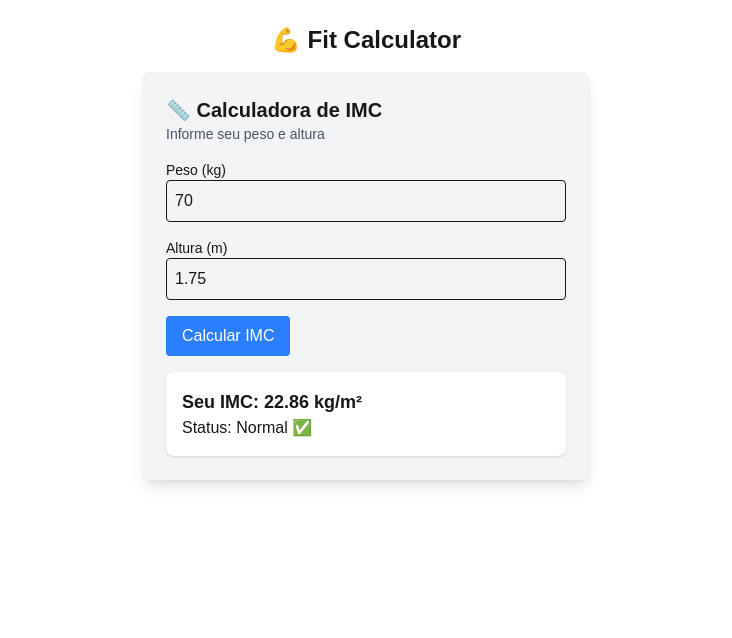
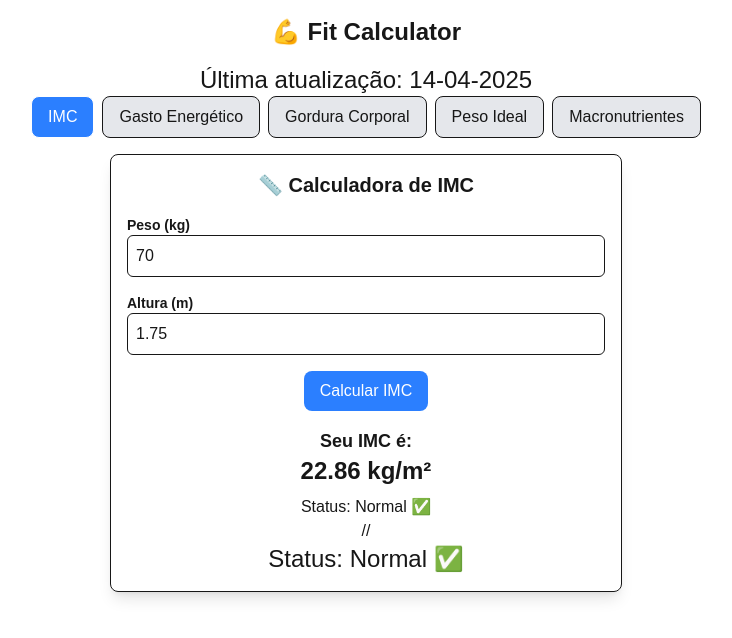
Before and after one commit to Charamba/FitCalculator, a Next.js app: page / in a window 1280 px wide. Both pictures are taken after a click on the button "Calcular IMC". Shown: the top 638 px of the page, without its empty margins (274-1006 px from the left). Built offline with nearby package versions, Linux system fonts and the light colour scheme.

Commit message:
Update page.js

```diff
--- a/src/app/page.js
+++ b/src/app/page.js
@@ -1,60 +1,209 @@
-"use client";  // <- Adicione esta linha
+"use client";
+
 import { useState } from "react";
 
-export default function Home() {
+export default function FitCalculator() {
+  const [tab, setTab] = useState("IMC");
+
+  return (
+    <div className="flex flex-col items-center p-4 w-full">
+      <h1 className="text-2xl font-bold mb-4">💪 Fit Calculator</h1>
+      <p className="text-2xl font-medium"> Última atualização: 14-04-2025 </p>
+      <div className="flex flex-wrap justify-center gap-2 mb-4 w-full">
+        {[
+          "IMC",
+          "Gasto Energético",
+          "Gordura Corporal",
+          "Peso Ideal",
+          "Macronutrientes",
+        ].map((item) => (
+          <button
+            key={item}
+            onClick={() => setTab(item)}
+            className={`px-4 py-2 rounded-lg border ${
+              tab === item ? "bg-blue-500 text-white" : "bg-gray-200"
+            }`}
+          >
+            {item}
+          </button>
+        ))}
+      </div>
+      <div className="w-full max-w-lg">{tab === "IMC" && <IMCCalculator />}</div>
+      <div className="w-full max-w-lg">{tab === "Gasto Energético" && <CalculadoraGET />}</div>
+    </div>
+  );
+}
+
+function IMCCalculator() {
   const [peso, setPeso] = useState(70);
   const [altura, setAltura] = useState(1.75);
-  const [imc, setImc] = useState(null);
-  const [status, setStatus] = useState("");
+  const [imc, setIMC] = useState(null);
+  const [status, setStatus] = useState(null);
 
-  const calcularIMC = () => {
-    const imcValue = peso / (altura * altura);
-    setImc(imcValue.toFixed(2));
-    if (imcValue >= 40) setStatus("Obesidade grau 3 🚨");
-    else if (imcValue >= 35) setStatus("Obesidade grau 2 🚨");
-    else if (imcValue >= 30) setStatus("Obesidade grau 1 🚨");
-    else if (imcValue >= 25) setStatus("Sobrepeso ⚠️");
-    else if (imcValue >= 18.5) setStatus("Normal ✅");
+  function calcularIMC() {
+    const valorIMC = peso / (altura * altura);
+    setIMC(valorIMC.toFixed(2));
+    getIMCStatus(valorIMC.toFixed(2));
+  }
+
+  function getIMCStatus(valorIMC) {
+    if (valorIMC >= 40.0) setStatus("Obesidade grau 3 🚨");
+    else if (valorIMC >= 35.0) setStatus("Obesidade grau 2 🚨");
+    else if (valorIMC >= 30.0) setStatus("Obesidade grau 1 🚨");
+    else if (valorIMC >= 25.0) setStatus("Sobrepeso ⚠️");
+    else if (valorIMC >= 18.5) setStatus("Normal ✅");
     else setStatus("Abaixo do normal ⚠️");
-  };
+  }
 
   return (
-    <div className="flex flex-col items-center p-6">
-      <h1 className="text-2xl font-bold mb-4">💪 Fit Calculator</h1>
-      <div className="bg-gray-100 p-6 rounded-lg shadow-lg w-full max-w-md">
-        <h2 className="text-xl font-semibold">📏 Calculadora de IMC</h2>
-        <p className="text-sm text-gray-600">Informe seu peso e altura</p>
-        <div className="mt-4">
-          <label className="block text-sm">Peso (kg)</label>
+    <div className="flex flex-col items-center gap-4 p-4 border rounded-lg shadow-lg w-full">
+      <h2 className="text-xl font-bold">📏 Calculadora de IMC</h2>
+      <div className="flex flex-col w-full">
+        <label className="text-sm font-semibold">Peso (kg)</label>
         <input
           type="number"
-            className="border p-2 w-full rounded"
           value={peso}
           onChange={(e) => setPeso(parseFloat(e.target.value))}
+          className="border p-2 rounded-md"
         />
       </div>
-        <div className="mt-4">
-          <label className="block text-sm">Altura (m)</label>
+      <div className="flex flex-col w-full">
+        <label className="text-sm font-semibold">Altura (m)</label>
         <input
           type="number"
-            className="border p-2 w-full rounded"
           value={altura}
           onChange={(e) => setAltura(parseFloat(e.target.value))}
+          className="border p-2 rounded-md"
         />
       </div>
       <button
-          className="mt-4 bg-blue-500 text-white px-4 py-2 rounded"
         onClick={calcularIMC}
+        className="bg-blue-500 text-white px-4 py-2 rounded-lg"
       >
         Calcular IMC
       </button>
       {imc && (
-          <div className="mt-4 p-4 bg-white rounded-lg shadow">
-            <p className="text-lg font-semibold">Seu IMC: {imc} kg/m²</p>
-            <p className="text-md font-medium">Status: {status}</p>
+        <div className="text-center">
+          <h3 className="text-lg font-semibold">Seu IMC é:</h3>
+          <p className="text-2xl font-bold">{imc} kg/m²</p>
+          <p className="text-md mt-2 font-medium">Status: {status}</p>
+          //<p className="text-2xl font-medium">Status: {status}</p>
         </div>
       )}
     </div>
+  );
+}
+
+function CalculadoraGET() {
+  const [sexo, setSexo] = useState('Homem');
+  const [peso, setPeso] = useState('');
+  const [altura, setAltura] = useState('');
+  const [idade, setIdade] = useState('');
+  const [atividade, setAtividade] = useState('Sedentário');
+  const [resultado, setResultado] = useState(null);
+
+  const calcularTMB = (sexo, peso, altura, idade) => {
+    if (sexo === 'Homem') {
+      return 88.36 + 13.4 * peso + 4.8 * altura - 5.7 * idade;
+    } else {
+      return 447.6 + 9.2 * peso + 3.1 * altura - 4.3 * idade;
+    }
+  };
+
+  const calcularGET = (tmb, atividade) => {
+    const fatores = {
+      'Sedentário': 1.2,
+      'Levemente ativo': 1.375,
+      'Moderadamente ativo': 1.55,
+      'Muito ativo': 1.725,
+      'Extremamente ativo': 1.9,
+    };
+    return tmb * fatores[atividade];
+  };
+
+  const handleSubmit = (e) => {
+    e.preventDefault();
+    const pesoNum = parseFloat(peso);
+    const alturaCm = parseFloat(altura) * 100;
+    const idadeNum = parseInt(idade);
+
+    if (isNaN(pesoNum) || isNaN(alturaCm) || isNaN(idadeNum)) {
+      setResultado({ erro: 'Preencha todos os campos corretamente.' });
+      return;
+    }
+
+    const tmb = calcularTMB(sexo, pesoNum, alturaCm, idadeNum);
+    const get = calcularGET(tmb, atividade);
+
+    setResultado({ tmb: tmb.toFixed(2), get: get.toFixed(2) });
+  };
+
+  return (
+    <div className="max-w-2xl mx-auto p-4">
+      <h1 className="text-2xl font-bold mb-4">🔋 Calculadora de Gasto Energético</h1>
+
+      <h2 className="text-xl font-semibold">🔥 Taxa Metabólica Basal (TMB)</h2>
+      <p className="mb-4">
+        A <strong>Taxa Metabólica Basal (TMB)</strong> é a quantidade mínima de energia que o corpo precisa para manter as funções vitais em repouso, como respiração, circulação e temperatura corporal.
+      </p>
+
+      <form onSubmit={handleSubmit} className="space-y-4">
+        <label className="block">
+          Sexo:
+          <select className="w-full border p-2" value={sexo} onChange={(e) => setSexo(e.target.value)}>
+            <option>Homem</option>
+            <option>Mulher</option>
+          </select>
+        </label>
+
+        <label className="block">
+          Peso (kg):
+          <input type="number" min="10" max="300" step="0.1" className="border p-2 rounded-md" value={peso} onChange={(e) => setPeso(e.target.value)} />
+        </label>
+
+        <label className="block">
+          Altura (m):
+          <input type="number" min="0.5" max="2.5" step="0.01" className="border p-2 rounded-md" value={altura} onChange={(e) => setAltura(e.target.value)} />
+        </label>
+
+        <label className="block">
+          Idade:
+          <input type="number" min="10" max="120" step="1" className="border p-2 rounded-md" value={idade} onChange={(e) => setIdade(e.target.value)} />
+        </label>
+
+        <label className="block">
+          Nível de Atividade Física:
+
+          🛋️ Sedentário (pouco ou nenhum exercício): TMB × 1.2
+          🚶 Levemente ativo (exercício leve 1-3 dias/semana): TMB × 1.375
+          🏃 Moderadamente ativo (exercício moderado 3-5 dias/semana): TMB × 1.55
+          🏋️ Muito ativo (exercício intenso 6-7 dias/semana): TMB × 1.725
+          🏆 Extremamente ativo (atletas ou trabalho físico intenso): TMB × 1.9
+
+          <select className="border p-2 rounded-md" value={atividade} onChange={(e) => setAtividade(e.target.value)}>
+            <option>Sedentário</option>
+            <option>Levemente ativo</option>
+            <option>Moderadamente ativo</option>
+            <option>Muito ativo</option>
+            <option>Extremamente ativo</option>
+          </select>
+        </label>
+
+        <button type="submit" className="bg-blue-500 text-white px-4 py-2 rounded-lg">Calcular Gasto Energético</button>
+      </form>
+
+      {resultado && (
+        <div className="mt-6 p-4 border rounded">
+          {resultado.erro ? (
+            <p className="text-red-600">{resultado.erro}</p>
+          ) : (
+            <>
+              <p><strong>🔥 TMB:</strong> {resultado.tmb} kcal/dia</p>
+              <p><strong>⚡ GET:</strong> {resultado.get} kcal/dia</p>
+            </>
+          )}
+        </div>
+      )}
     </div>
   );
 }
```
Lines whose indentation alone changed are shown as unchanged.
